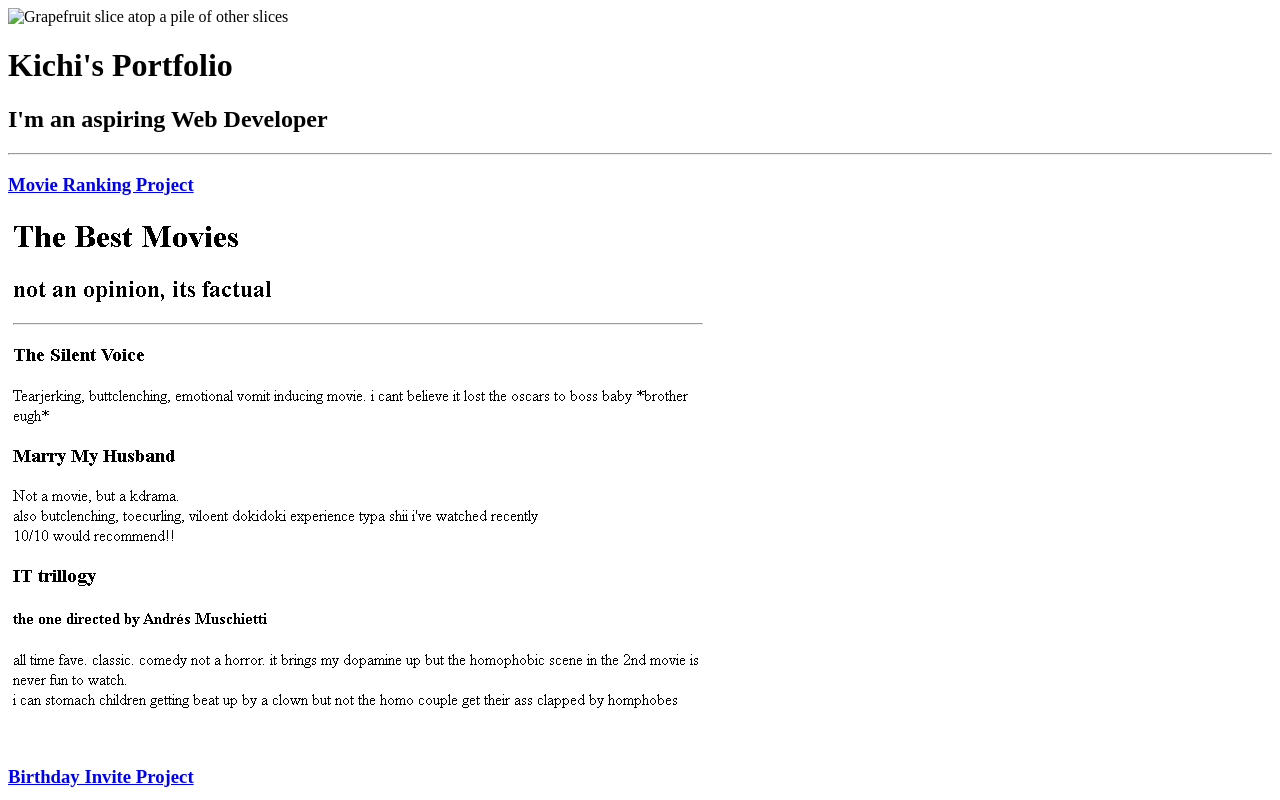
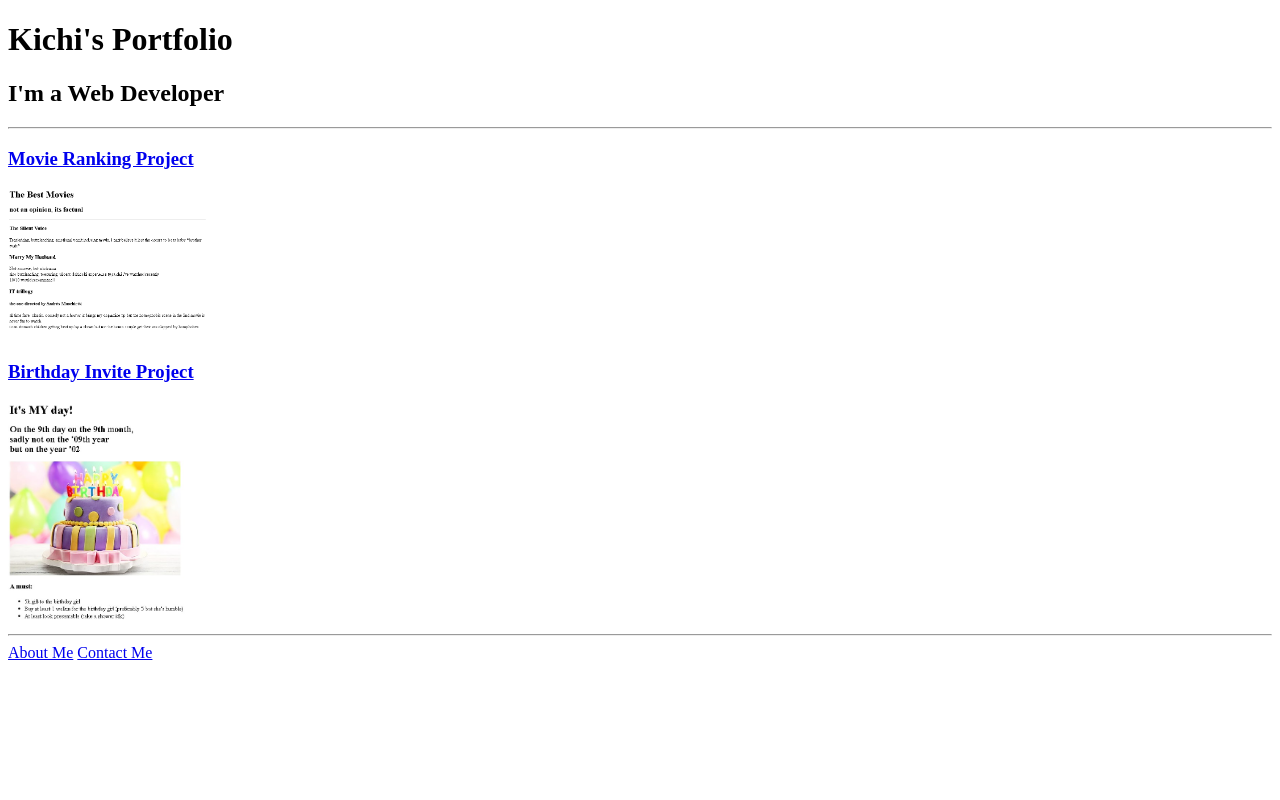
Before and after one commit to kichiii92/html-portfolio, a plain HTML site: page index.html in a window 1280 px wide. Shown: the top 800 px of the page. Drawn offline with Linux system fonts and the light colour scheme.

Commit message:
Update index.html

```diff
--- a/index.html
+++ b/index.html
@@ -5,31 +5,25 @@
     <meta charset="UTF-8">
     <meta name="viewport" content="width=device-width, initial-scale=1.0">
     <title>Kichi's Portfolio</title>
-
-    <img
-        class="fit-picture"
-        src="/media/cc0-images/grapefruit-slice-332-332.jpg"
-        alt="Grapefruit slice atop a pile of other slices" />
-
 </head>
 <body>
     <h1>Kichi's Portfolio</h1>
-    <h2>I'm an aspiring Web Developer</h2>
+    <h2>I'm a Web Developer</h2>
 
     <hr>
 
     <h3><a href="../2.4 Movie Ranking Project/index.html">
         Movie Ranking Project</a></h3>
-    <img src="assets/images/movies.png">
+    <img src="assets/images/movies.png" width="200">
 
     <h3><a href="../3.4 Birthday Invite Project/index.html>">
         Birthday Invite Project</a></h3>
-    <img src="assets/images/bdaySS.jpg">
+    <img src="assets/images/bdaySS.jpg" width="200">
 
     <hr>
 
-    <p href="../4.1+Webpages/public/about.html">About Me</p>
-    <p href="../4.1+Webpages/public/contact.html">Contact Me</p>
+    <a href="../4.1+Webpages/public/about.html">About Me</a>
+    <a href="../4.1+Webpages/public/contact.html">Contact Me</a>
 </body>
 </html>
 <!-- TODO 2: Add Your previous projects' HTML into the public folder -->
```
